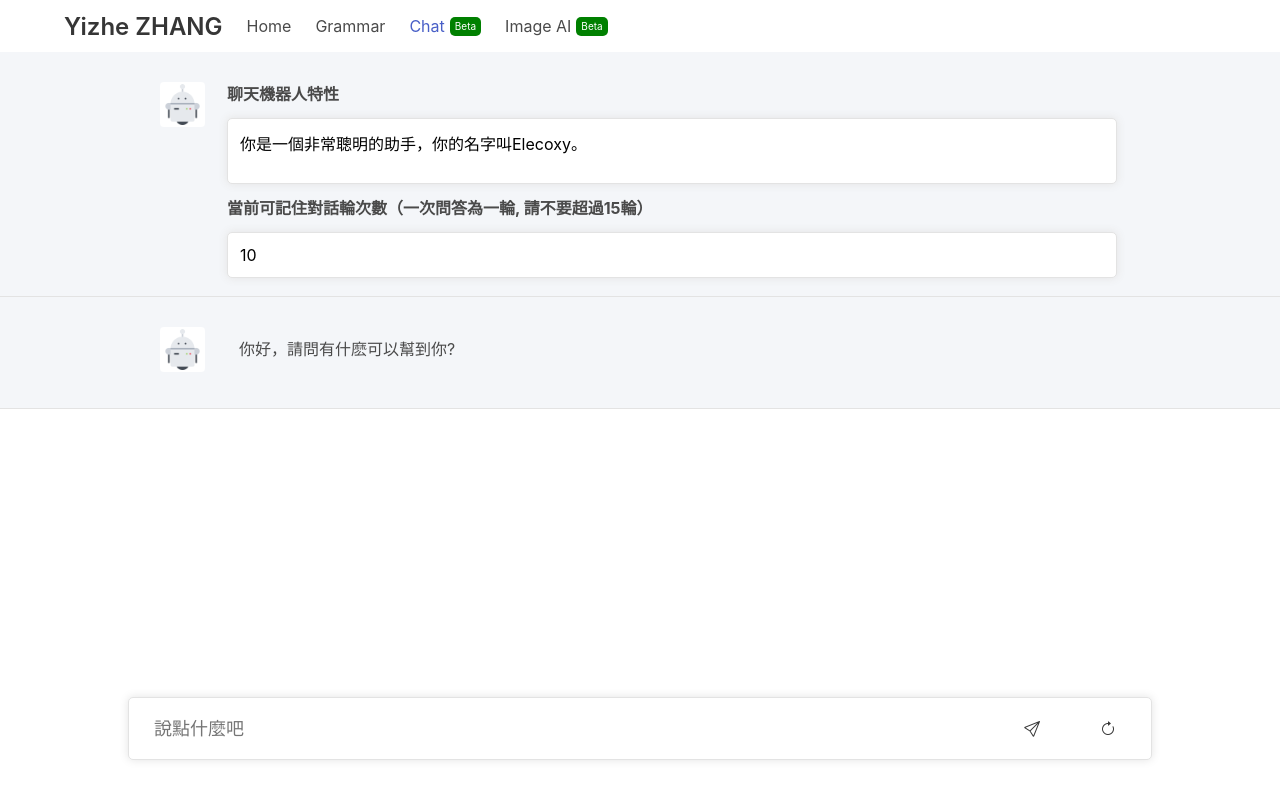
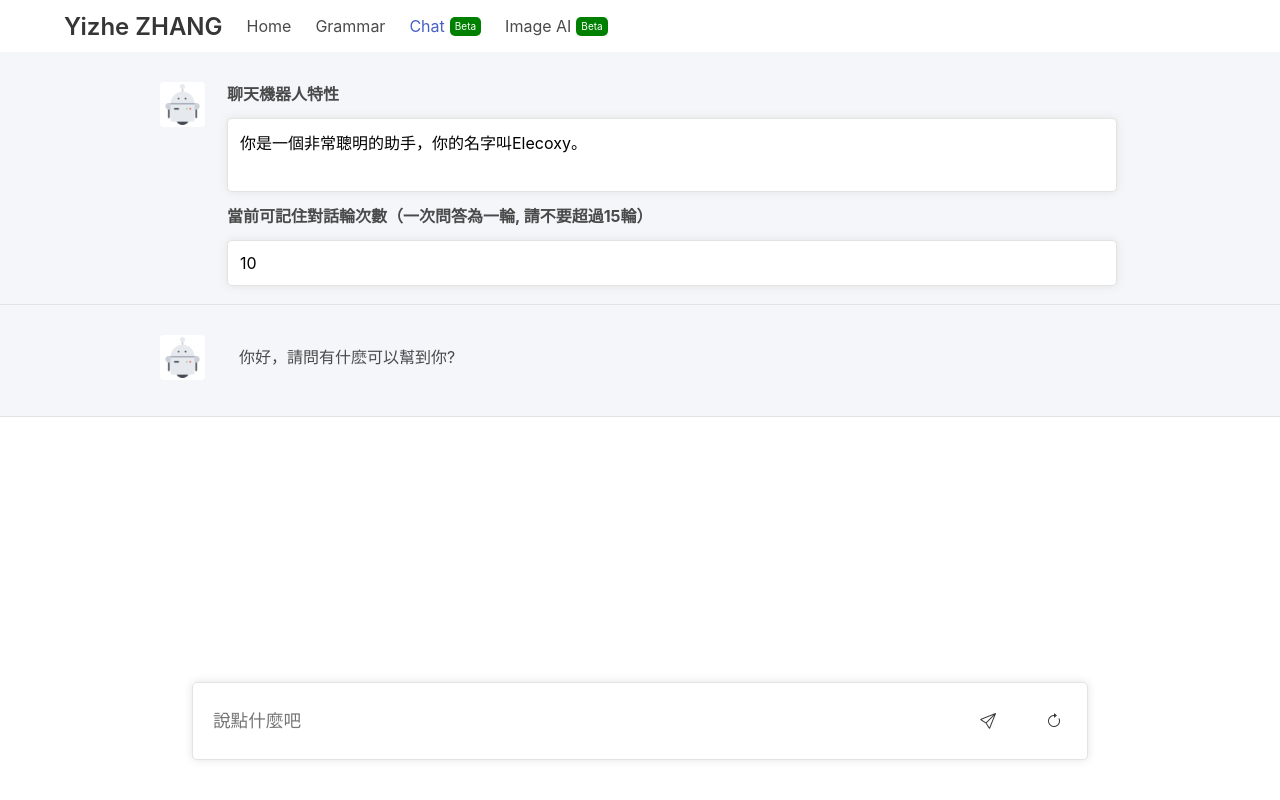
Before and after one commit to ZhangYizhe/zhangyizhe.github.io, a Vue app: page /#/chat in a window 1280 px wide. Built offline with nearby package versions, Linux system fonts and the light colour scheme.

Commit message:
Update the textarea

```diff
--- a/src/components/Chat/ChatView.vue
+++ b/src/components/Chat/ChatView.vue
@@ -80,14 +80,12 @@
   <div :class="['inputView', isLoading ? 'inputView-disabled' : '']">
     <div class="columns is-gapless is-mobile">
       <div class="column">
-        <input type="text" v-model="inputText" v-on:keyup.enter="sendBtnTap" :disabled="isLoading"
-               placeholder="說點什麼吧">
+        <textarea v-model="inputText" placeholder="說點什麼吧" ref="inputRef"
+                  :disabled="isLoading"></textarea>
       </div>
-      <div class="column is-narrow" style="margin: 0 5px 0 10px">
+      <div class="column is-narrow" style="margin: 0 0 0 5px">
         <button type="button" class="button" @click="sendBtnTap" :disabled="isLoading"><i class="bi bi-send"></i>
         </button>
-      </div>
-      <div class="column is-narrow" style="margin: 0 10px 0 5px">
         <button type="button" class="button" @click="resetConversation" :disabled="isLoading"><i
             class="bi bi-arrow-clockwise"></i>
         </button>
@@ -139,7 +137,27 @@ export default {
 
     this.resetConversation();
   },
+  watch: {
+    inputText() {
+      const self = this
+      setTimeout(function () {
+        self.resizeTextarea()
+      }, 10);
+    },
+  },
   methods: {
+
+    resizeTextarea() {
+      this.$refs.inputRef.style.height = 0 + 'px';
+
+      var inputHeight = this.$refs.inputRef.scrollHeight;
+
+      if (inputHeight > 300) {
+        inputHeight = 300;
+      }
+
+      this.$refs.inputRef.style.height = inputHeight + 'px';
+    },
 
     resetConversation() {
 
@@ -155,6 +173,7 @@ export default {
       this.storageMessages = JSON.parse(JSON.stringify(this.messages))
 
       this.inputText = ''
+      this.resizeTextarea()
     },
 
     sendBtnTap(e) {
@@ -203,7 +222,7 @@ export default {
     },
 
     addNewMessage(content) {
-      if (this.recordsNum > 15) {
+      if (this.recordsNum > 50) {
         alert('對話輪次數太大！')
         return;
       }
@@ -267,27 +286,46 @@ export default {
   border-bottom: 1px solid #e3e3e3;
 }
 
+textarea {
+  border: none;
+  resize: none;
+  width: 100%;
+  min-height: 1.3rem;
+  font-size: 1.1rem;
+  line-height: 1.5rem;
+}
+
 .inputView {
   position: fixed;
   box-shadow: 0 0 10px #e3e3e3;
   border: 1px solid #e3e3e3;
   border-radius: 5px;
-  width: 80%;
   overflow: hidden;
   background-color: white;
 
-  left: 10%;
   bottom: 40px;
   //margin-bottom: 40px;
 }
 
-.inputView input {
-  height: 100%;
-  width: 100%;
-  padding: 20px 0 20px 25px;
+@media(max-width:960px) {
+  .inputView{
+    width: 95vw;
+    left: 2.5vw;
+  }
+}
+
+@media(min-width:960px) {
+  .inputView{
+    width: 70vw;
+    left: 15vw;
+  }
+}
+
+.inputView textarea {
+  margin-top: 6px;
+  padding: 20px 0 20px 20px;
   border: none;
   background-color: transparent;
-  font-size: 18px;
 }
 
 .inputView-disabled {
```
